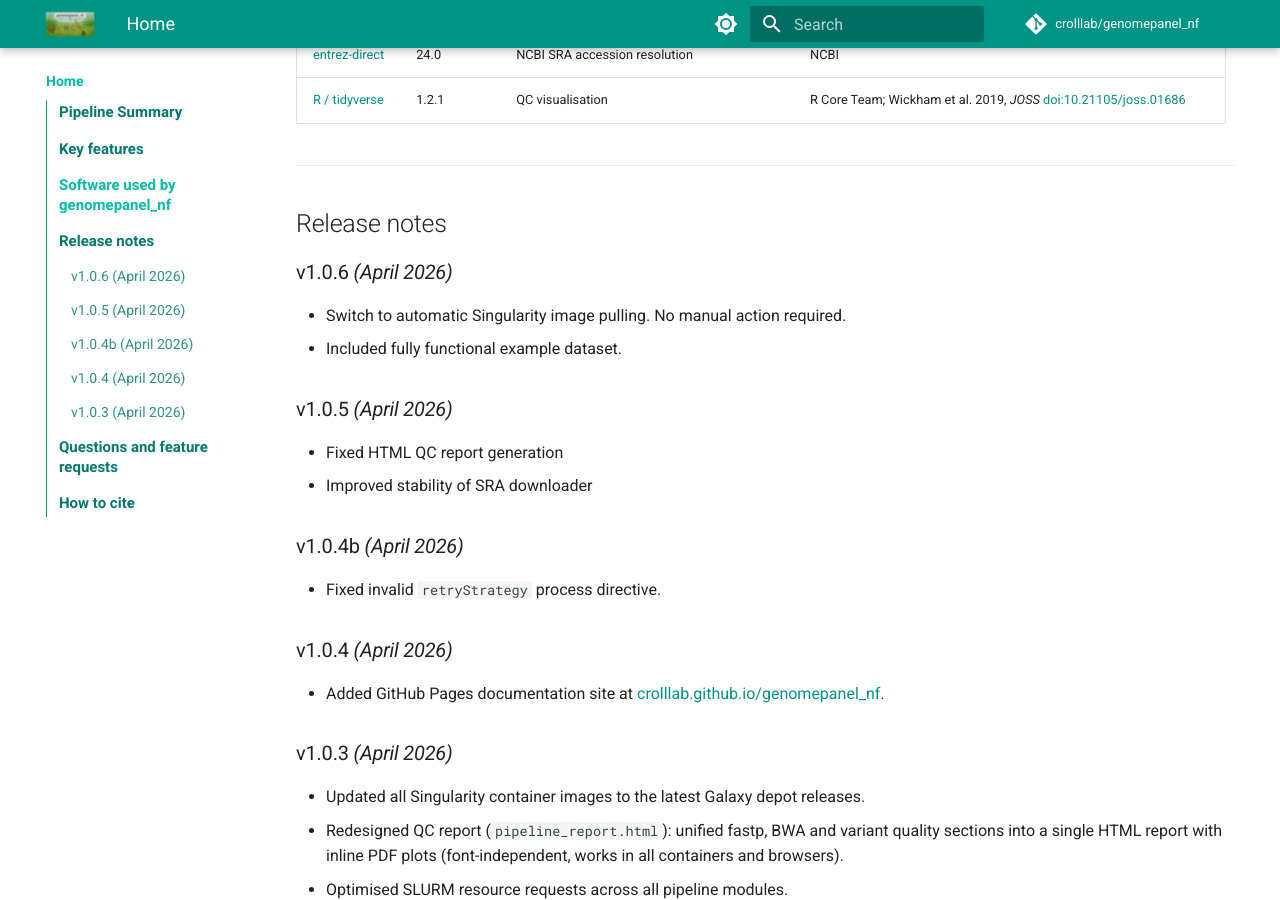
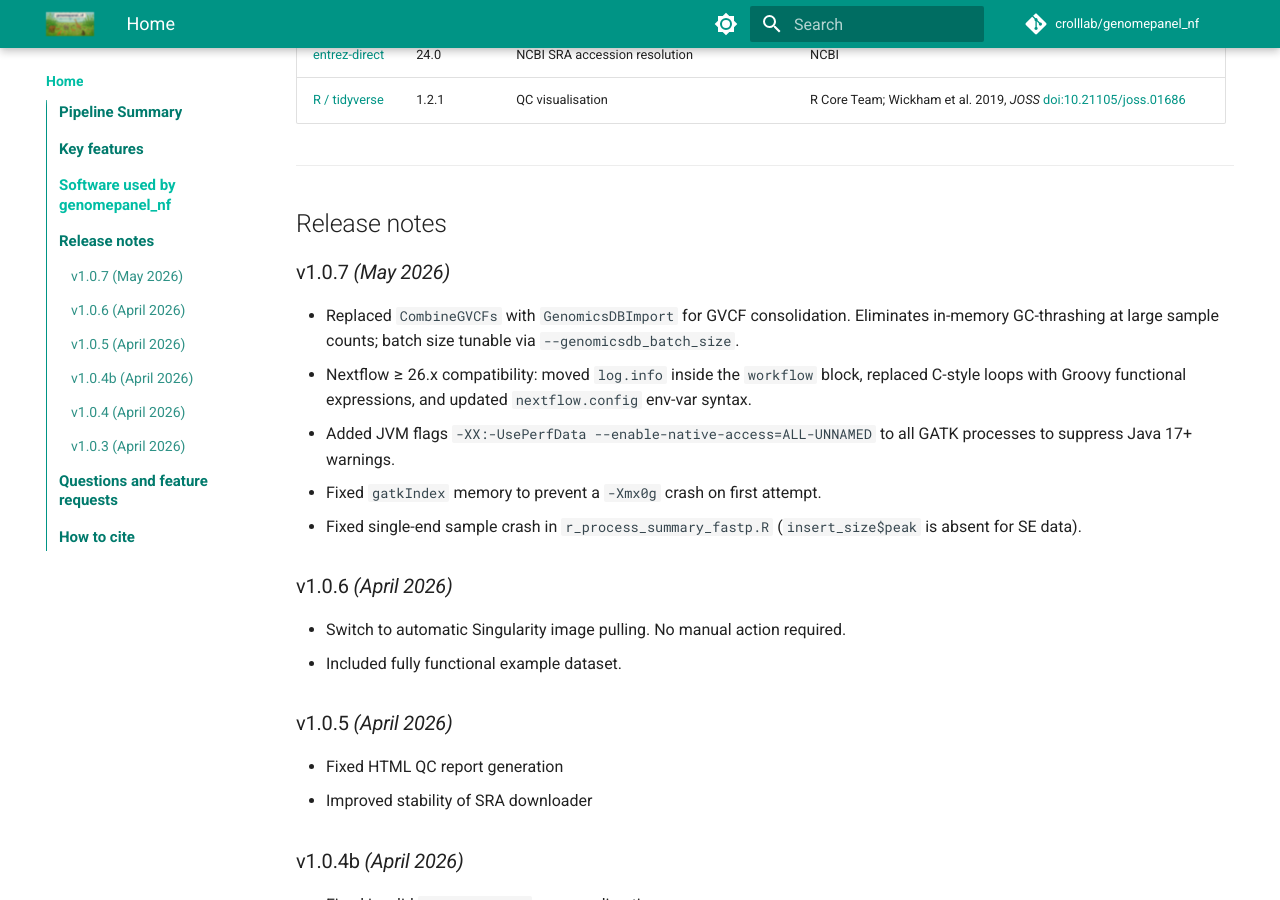
Before and after one commit to crolllab/genomepanel_nf, an MkDocs documentation site: the page built from docs/index.md, in a window 1280 px wide and 900 px high, scrolled down 3639 px. Built offline with MkDocs 1.6.1 and Material for MkDocs 9.7.7, drawn with Linux system fonts in a browser that asks for light colours; comment, search, counter and statistics services are not loaded; the version menu is left out.

Commit message:
docs: add v1.0.7 release notes to index

```diff
--- a/docs/index.md
+++ b/docs/index.md
@@ -124,6 +124,14 @@ Please cite the underlying tools if you use them through this pipeline.
 
 ## Release notes
 
+### v1.0.7 *(May 2026)*
+
+- Replaced `CombineGVCFs` with `GenomicsDBImport` for GVCF consolidation. Eliminates in-memory GC-thrashing at large sample counts; batch size tunable via `--genomicsdb_batch_size`.
+- Nextflow ≥ 26.x compatibility: moved `log.info` inside the `workflow` block, replaced C-style loops with Groovy functional expressions, and updated `nextflow.config` env-var syntax.
+- Added JVM flags `-XX:-UsePerfData --enable-native-access=ALL-UNNAMED` to all GATK processes to suppress Java 17+ warnings.
+- Fixed `gatkIndex` memory to prevent a `-Xmx0g` crash on first attempt.
+- Fixed single-end sample crash in `r_process_summary_fastp.R` (`insert_size$peak` is absent for SE data).
+
 ### v1.0.6 *(April 2026)*
 
 - Switch to automatic Singularity image pulling. No manual action required.
```
